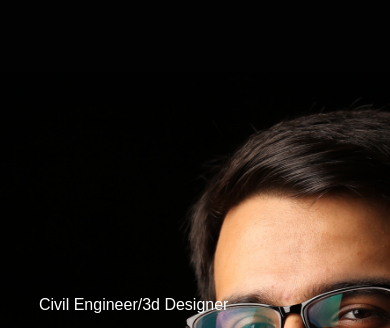
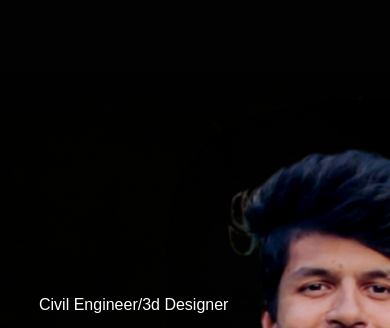
Before and after one commit to spiman9/PersonsalPortfolioRohitBhaiyaa, a plain HTML site: page index.html in a window 390 px wide. Shown: the part 88-416 px from the top of the page. Drawn offline with Linux system fonts and the light colour scheme.

Commit message:
saved changes

```diff
--- a/style.css
+++ b/style.css
@@ -362,7 +362,7 @@ nav.fa-solid {
     display: block;
   }
   #header {
-    background-image: url('imagess/phone-background.png');
+    background-image: url('imagess/rohit-main.png');
   }
   .header-text {
     margin-top: 100%;
```
Also changed, not shown: imagess/rohit-main.png (added).
